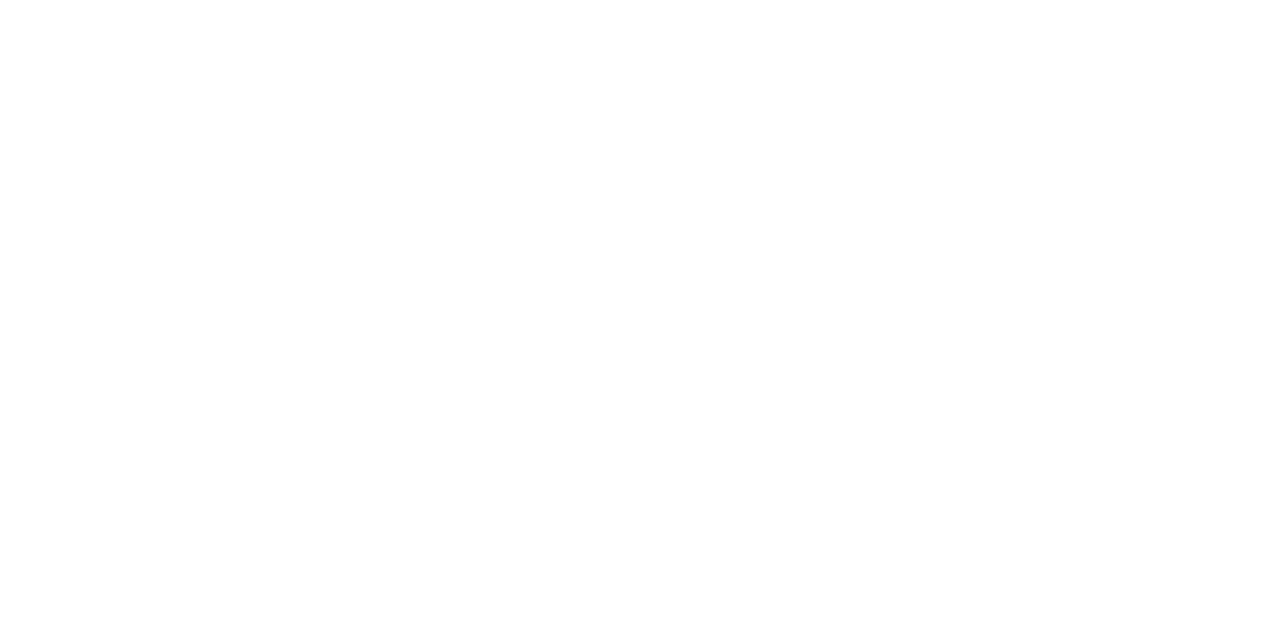
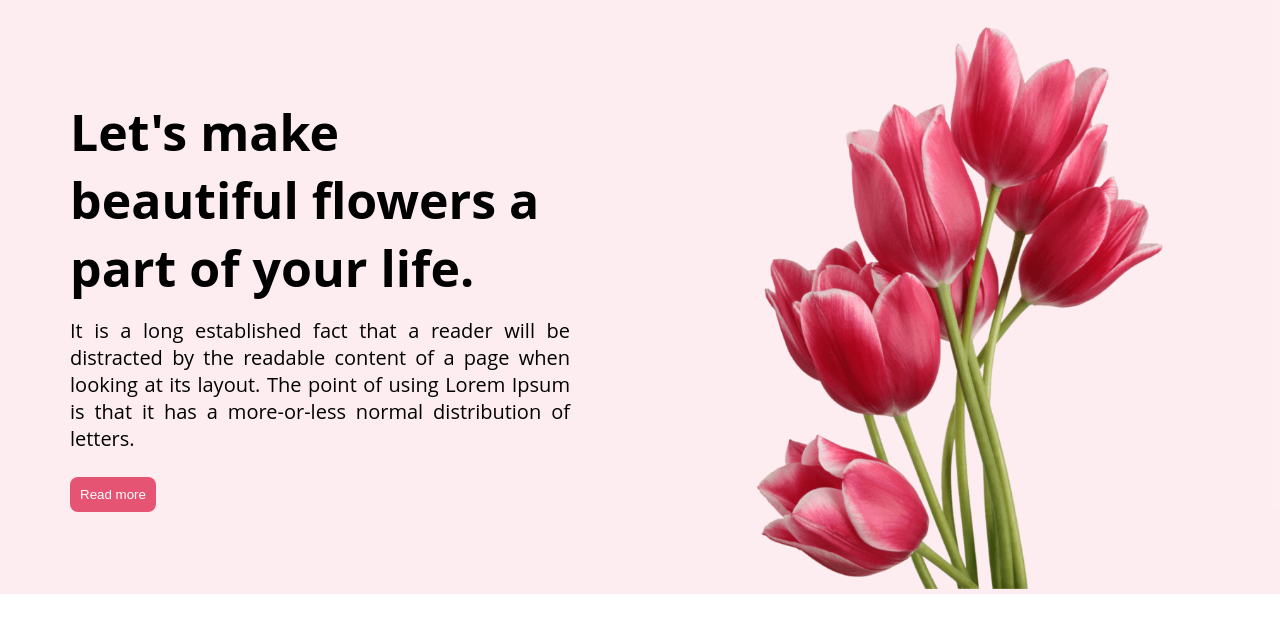
Before and after one commit to iamtanim0195/pro-Assignment-1-Flower-shop, a plain HTML site: page index.html in a window 1280 px wide. Drawn offline with Linux system fonts and the light colour scheme.

Commit message:
header done

```diff
--- a/index.html
+++ b/index.html
@@ -3,10 +3,7 @@
   <head>
     <meta charset="UTF-8" />
     <meta name="viewport" content="width=device-width, initial-scale=1.0" />
-    <title>pro-Assignment-1-Flower-shop</title>
-    <!-- font link -->
-    <link rel="preconnect" href="https://fonts.googleapis.com" />
-    <link rel="preconnect" href="https://fonts.gstatic.com" crossorigin />
+    <title>Document</title>
     <link
       href="https://fonts.googleapis.com/css2?family=Lato:wght@400;700;900&family=Poppins:wght@400;600;700&display=swap"
       rel="stylesheet"
@@ -15,8 +12,22 @@
     <link rel="stylesheet" href="style.css" />
   </head>
   <body>
-    <header></header>
-    <main></main>
-    <footer></footer>
+    <header id="banner">
+      <div class="banner-row">
+        <div class="banner-left-col">
+          <h1>Let's make beautiful flowers a part of your life.</h1>
+          <p>
+            It is a long established fact that a reader will be distracted by
+            the readable content of a page when looking at its layout. The point
+            of using Lorem Ipsum is that it has a more-or-less normal
+            distribution of letters.
+          </p>
+          <button class="btn">Read more</button>
+        </div>
+        <div class="banner-right-col">
+          <img src="images/pngwing 10.png" alt="Garden tulip" />
+        </div>
+      </div>
+    </header>
   </body>
 </html>
--- a/style.css
+++ b/style.css
@@ -1,5 +1,68 @@
-/* common shared styles */
+/* common shared styles*/
+* {
+    margin: 0;
+    padding: 0;
+}
+
 body {
     font-family: 'Lato', sans-serif;
-    font-family: 'Poppins', sans-serif;
+    font-family: 'Open Sans', sans-serif;
 }
+
+#banner {
+    padding-top: 25px;
+    background-color: rgba(229, 84, 115, 0.10);
+    ;
+}
+
+.banner-row {
+    width: 100%;
+    display: flex;
+    justify-content: space-around;
+    align-items: center;
+}
+
+.banner-left-col {
+    flex-basis: 50%;
+
+}
+
+.banner-right-col {
+    flex-basis: 50%;
+    text-align: center;
+}
+
+.banner-right-col img {
+    width: 70%;
+
+}
+
+.banner-left-col {
+    max-width: 500px;
+    margin: auto;
+}
+
+
+.banner-left-col h1 {
+    font-size: 50px;
+}
+
+.banner-left-col p {
+    font-size: 20px;
+    text-align: justify;
+    margin: 15px 0px;
+}
+
+
+.btn {
+    padding: 10px;
+    margin: 10px 0px;
+    color: white;
+    border: none;
+    border-radius: 8px;
+    background: #E55473;
+}
+
+.btn:hover {
+    background-color: #fb02b0
+}
```
